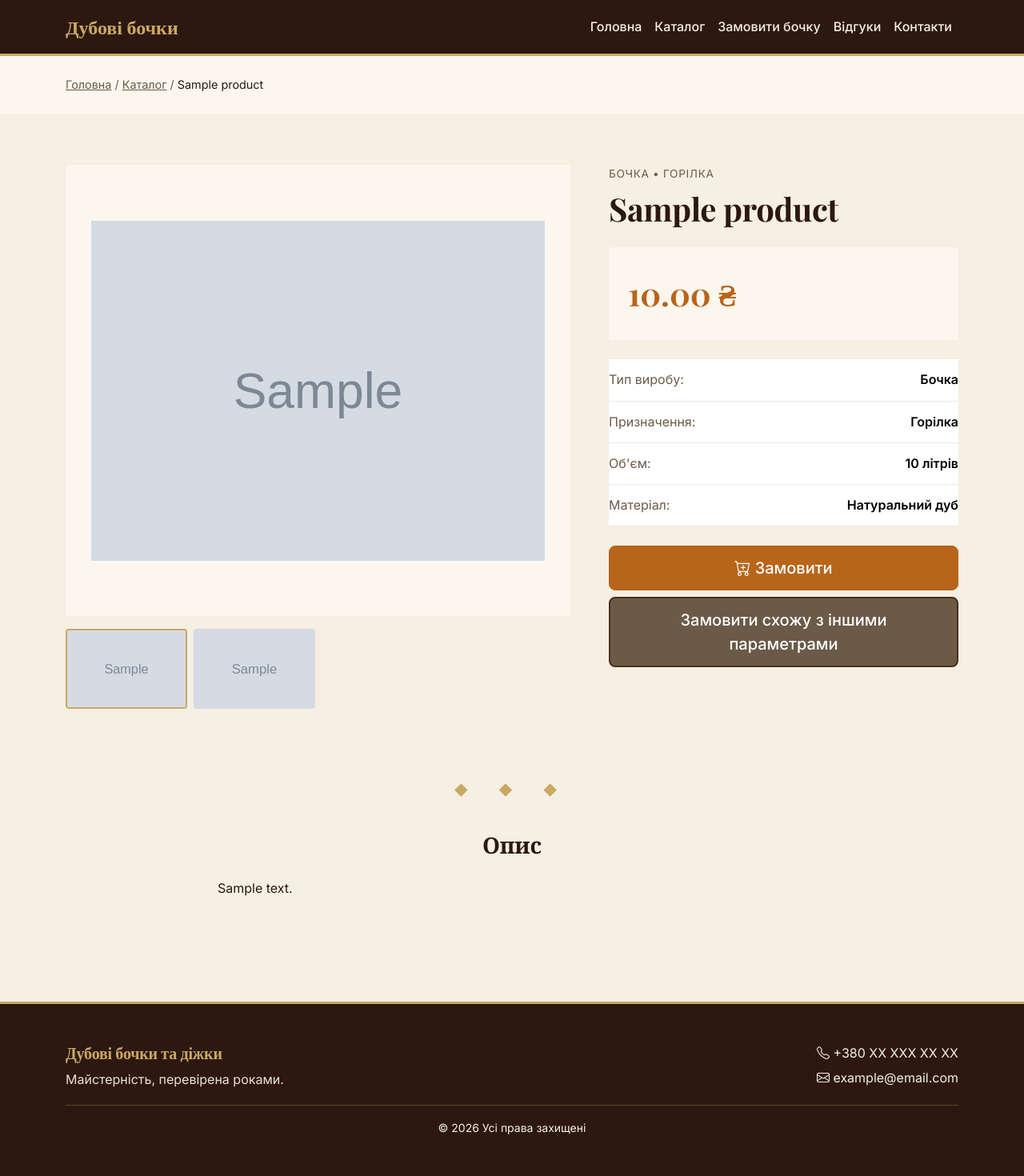
After one commit to denis-proga/father-barill, a Django app: page /product/1/ in a window 1280 px wide. The commit adds this page. Shown: the whole page at 80% size. Run offline with Django 5.2, Linux system fonts and the light colour scheme; tables that the repository leaves empty hold one stand-in row (values such as "Sample post"); grey boxes marked "Sample" are stand-in pictures.

Commit message:
Add cataog html!

```diff
--- a/shop/templates/shop/home.html
+++ b/shop/templates/shop/home.html
@@ -17,8 +17,8 @@
                     з відбірного українського дуба. Кожен виріб — унікальний.
                 </p>
                 <div class="d-flex gap-3 justify-content-center flex-wrap">
-                    <a href="#" class="btn btn-warning btn-lg">
-                        Переглянути каталог
+                   <a href="{% url 'catalog' %}" class="btn btn-warning btn-lg">
+                    Переглянути каталог
                     </a>
                     <a href="#" class="btn btn-hero-secondary btn-lg">
                         Замовити свою бочку
@@ -63,6 +63,7 @@
         <div class="row g-4">
             {% for product in latest_products %}
             <div class="col-md-6 col-lg-4">
+                <a href="{% url 'product_detail' product.pk %}" class="text-decoration-none">
                 <div class="product-card">
                     {% if product.main_image %}
                         <img src="{{ product.main_image.url }}" class="card-img-top" alt="{{ product.name }}">
@@ -75,6 +76,7 @@
                         <p class="product-price">{{ product.price }} ₴</p>
                     </div>
                 </div>
+                </a>
             </div>
             {% endfor %}
         </div>
--- /dev/null
+++ b/shop/templates/shop/product_detail.html
@@ -0,0 +1,137 @@
+{% extends 'base.html' %}
+
+{% block title %}{{ product.name }} — Дубові бочки{% endblock %}
+
+{% block content %}
+
+<!-- Хлібні крихти -->
+<section style="background-color: var(--color-cream-light); padding: 1.5rem 0;">
+    <div class="container">
+        <nav style="font-size: 0.9rem;">
+            <a href="{% url 'home' %}" style="color: var(--color-text-muted);">Головна</a>
+            <span style="color: var(--color-text-muted);"> / </span>
+            <a href="{% url 'catalog' %}" style="color: var(--color-text-muted);">Каталог</a>
+            <span style="color: var(--color-text-muted);"> / </span>
+            <span style="color: var(--color-text);">{{ product.name }}</span>
+        </nav>
+    </div>
+</section>
+
+<!-- Основная информация -->
+<section style="background-color: var(--color-cream); padding: 4rem 0;">
+    <div class="container">
+        <div class="row g-5">
+
+            <!-- Галерея фото -->
+            <div class="col-lg-7">
+                <div class="mb-3" style="background-color: var(--color-cream-light); border-radius: 4px; overflow: hidden; padding: 2rem;">
+                    <img src="{{ product.main_image.url }}" alt="{{ product.name }}" id="main-photo" style="width: 100%; height: 500px; object-fit: contain;">
+                </div>
+
+                {% if product.images.all %}
+                <div class="row g-2">
+                    <div class="col-3">
+                        <img src="{{ product.main_image.url }}"
+                             onclick="document.getElementById('main-photo').src = this.src"
+                             style="width: 100%; height: 100px; object-fit: cover; cursor: pointer; border-radius: 4px; border: 2px solid var(--color-gold);">
+                    </div>
+                    {% for img in product.images.all %}
+                    <div class="col-3">
+                        <img src="{{ img.image.url }}"
+                             onclick="document.getElementById('main-photo').src = this.src"
+                             style="width: 100%; height: 100px; object-fit: cover; cursor: pointer; border-radius: 4px;">
+                    </div>
+                    {% endfor %}
+                </div>
+                {% endif %}
+            </div>
+
+            <!-- Информация -->
+            <div class="col-lg-5">
+                <p class="product-meta mb-2">
+                    {{ product.get_product_type_display }} • {{ product.get_purpose_display }}
+                </p>
+                <h1 class="mb-4" style="font-size: 2.5rem;">{{ product.name }}</h1>
+
+                <div class="mb-4" style="padding: 1.5rem; background-color: var(--color-cream-light); border-radius: 4px;">
+                    <p class="product-price mb-0" style="font-size: 2.5rem;">{{ product.price }} ₴</p>
+                </div>
+
+                <table class="table mb-4" style="background: transparent;">
+                    <tbody>
+                        <tr>
+                            <td style="color: var(--color-text-muted); padding: 0.75rem 0; border-color: rgba(74, 47, 26, 0.1);">Тип виробу:</td>
+                            <td style="padding: 0.75rem 0; border-color: rgba(74, 47, 26, 0.1); text-align: right;"><strong>{{ product.get_product_type_display }}</strong></td>
+                        </tr>
+                        <tr>
+                            <td style="color: var(--color-text-muted); padding: 0.75rem 0; border-color: rgba(74, 47, 26, 0.1);">Призначення:</td>
+                            <td style="padding: 0.75rem 0; border-color: rgba(74, 47, 26, 0.1); text-align: right;"><strong>{{ product.get_purpose_display }}</strong></td>
+                        </tr>
+                        <tr>
+                            <td style="color: var(--color-text-muted); padding: 0.75rem 0; border-color: rgba(74, 47, 26, 0.1);">Об'єм:</td>
+                            <td style="padding: 0.75rem 0; border-color: rgba(74, 47, 26, 0.1); text-align: right;"><strong>{{ product.size_liters }} літрів</strong></td>
+                        </tr>
+                        <tr>
+                            <td style="color: var(--color-text-muted); padding: 0.75rem 0; border-color: rgba(74, 47, 26, 0.1);">Матеріал:</td>
+                            <td style="padding: 0.75rem 0; border-color: rgba(74, 47, 26, 0.1); text-align: right;"><strong>Натуральний дуб</strong></td>
+                        </tr>
+                    </tbody>
+                </table>
+
+                <div class="d-grid gap-2">
+                    <button class="btn btn-warning btn-lg">
+                        <i class="bi bi-cart-plus"></i> Замовити
+                    </button>
+                    <button class="btn btn-hero-secondary btn-lg">
+                        Замовити схожу з іншими параметрами
+                    </button>
+                </div>
+            </div>
+
+        </div>
+
+        <!-- Опис -->
+        {% if product.description %}
+        <div class="row mt-5">
+            <div class="col-lg-8 mx-auto">
+                <div class="ornament">⬥ ⬥ ⬥</div>
+                <h3 class="text-center mb-4">Опис</h3>
+                <p style="line-height: 1.8; font-size: 1.1rem;">{{ product.description|linebreaks }}</p>
+            </div>
+        </div>
+        {% endif %}
+
+    </div>
+</section>
+
+<!-- Похожие товары -->
+{% if related_products %}
+<section style="background-color: var(--color-cream-dark); padding: 4rem 0;">
+    <div class="container">
+        <div class="ornament">⬥ ⬥ ⬥</div>
+        <h2 class="text-center mb-5">Можливо вам сподобається</h2>
+        <div class="row g-4">
+            {% for related in related_products %}
+            <div class="col-md-4">
+                <a href="{% url 'product_detail' related.pk %}" class="text-decoration-none">
+                    <div class="product-card">
+                        {% if related.main_image %}
+                            <img src="{{ related.main_image.url }}" class="card-img-top" alt="{{ related.name }}">
+                        {% endif %}
+                        <div class="card-body p-4">
+                            <p class="product-meta">
+                                {{ related.get_product_type_display }} • {{ related.size_liters }}л
+                            </p>
+                            <h4 class="card-title mb-3">{{ related.name }}</h4>
+                            <p class="product-price mb-0">{{ related.price }} ₴</p>
+                        </div>
+                    </div>
+                </a>
+            </div>
+            {% endfor %}
+        </div>
+    </div>
+</section>
+{% endif %}
+
+{% endblock %}
--- a/shop/urls.py
+++ b/shop/urls.py
@@ -3,4 +3,6 @@ from . import views
 
 urlpatterns = [
     path('', views.home, name='home'),
+    path('catalog/', views.catalog, name='catalog'),
+    path('product/<int:pk>/', views.product_detail, name='product_detail'),
 ]
--- a/shop/views.py
+++ b/shop/views.py
@@ -1,13 +1,87 @@
-from django.shortcuts import render
-from .models import Product
+from django.shortcuts import render, get_object_or_404
+from django.core.paginator import Paginator
+from .models import Product, ProductType, Purpose
 
 
 def home(request):
     """Главная страница."""
-    # Берём 6 последних активных товаров для секции "Останні роботи"
     latest_products = Product.objects.filter(is_active=True)[:6]
+    return render(request, 'shop/home.html', {'latest_products': latest_products})
+
+
+def catalog(request):
+    """Каталог товаров с фильтрами и пагинацией."""
+    products = Product.objects.filter(is_active=True)
+
+    # === Фильтр по типу (бочка/діжка) ===
+    current_type = request.GET.get('type', '')
+    if current_type in ProductType.values:
+        products = products.filter(product_type=current_type)
+
+    # === Фильтр по назначению ===
+    current_purpose = request.GET.get('purpose', '')
+    if current_purpose in Purpose.values:
+        products = products.filter(purpose=current_purpose)
+
+    # === Сортировка ===
+    sort = request.GET.get('sort', 'newest')
+    if sort == 'price_asc':
+        products = products.order_by('price')
+    elif sort == 'price_desc':
+        products = products.order_by('-price')
+    elif sort == 'size_asc':
+        products = products.order_by('size_liters')
+    elif sort == 'size_desc':
+        products = products.order_by('-size_liters')
+    else:  # newest
+        products = products.order_by('-created_at')
+
+    # === Пагинация: 9 товаров на страницу ===
+    paginator = Paginator(products, 9)
+    page_obj = paginator.get_page(request.GET.get('page'))
+
+    # === Доступные назначения зависят от типа (для UI) ===
+    if current_type == ProductType.BARREL:
+        available_purposes = [
+            (Purpose.VODKA, 'Горілка'),
+            (Purpose.WINE, 'Вино'),
+            (Purpose.COGNAC, 'Коньяк'),
+            (Purpose.WATER, 'Вода'),
+            (Purpose.OTHER, 'Інше'),
+        ]
+    elif current_type == ProductType.DIZHKA:
+        available_purposes = [
+            (Purpose.CABBAGE, 'Капуста'),
+            (Purpose.TOMATO, 'Помідори'),
+            (Purpose.APPLE, 'Яблука'),
+            (Purpose.CUCUMBER, 'Огірки'),
+            (Purpose.OTHER, 'Інше'),
+        ]
+    else:
+        available_purposes = Purpose.choices
 
     context = {
-        'latest_products': latest_products,
+        'page_obj': page_obj,
+        'current_type': current_type,
+        'current_purpose': current_purpose,
+        'current_sort': sort,
+        'available_purposes': available_purposes,
+        'total_count': paginator.count,
     }
-    return render(request, 'shop/home.html', context)
+    return render(request, 'shop/catalog.html', context)
+
+
+def product_detail(request, pk):
+    """Страница одного товара."""
+    product = get_object_or_404(Product, pk=pk, is_active=True)
+
+    # Похожие товары: того же типа, исключая текущий
+    related_products = Product.objects.filter(
+        is_active=True,
+        product_type=product.product_type
+    ).exclude(pk=product.pk)[:3]
+
+    return render(request, 'shop/product_detail.html', {
+        'product': product,
+        'related_products': related_products,
+    })
--- a/templates/base.html
+++ b/templates/base.html
@@ -36,7 +36,7 @@
             <div class="collapse navbar-collapse" id="mainNav">
                 <ul class="navbar-nav ms-auto">
                     <li class="nav-item"><a class="nav-link" href="{% url 'home' %}">Головна</a></li>
-                    <li class="nav-item"><a class="nav-link" href="#">Каталог</a></li>
+                    <li class="nav-item"><a class="nav-link" href="{% url 'catalog' %}">Каталог</a></li>
                     <li class="nav-item"><a class="nav-link" href="#">Замовити бочку</a></li>
                     <li class="nav-item"><a class="nav-link" href="#">Відгуки</a></li>
                     <li class="nav-item"><a class="nav-link" href="#">Контакти</a></li>
```
Also changed, not shown: shop/templates/shop/catalog.html (added, +120 -0 lines), static/css/style.css (+38 -0 lines).
